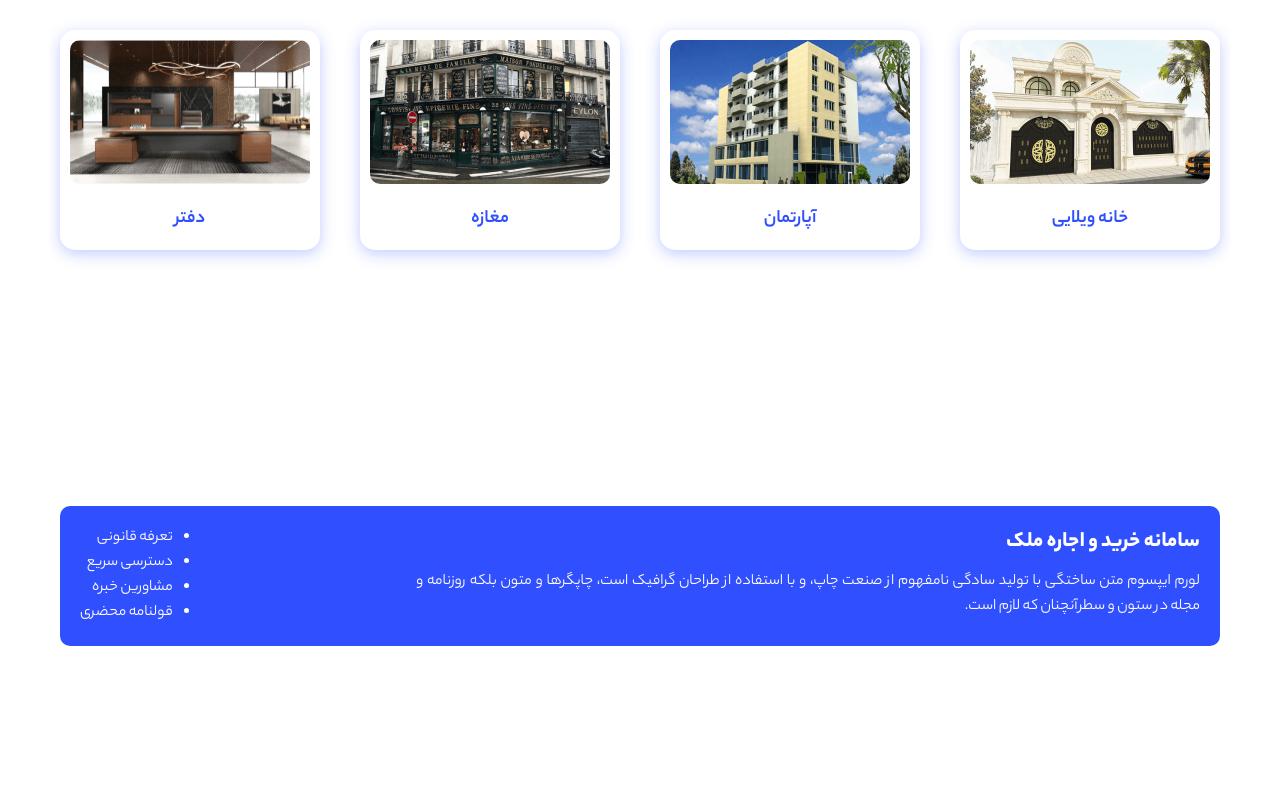
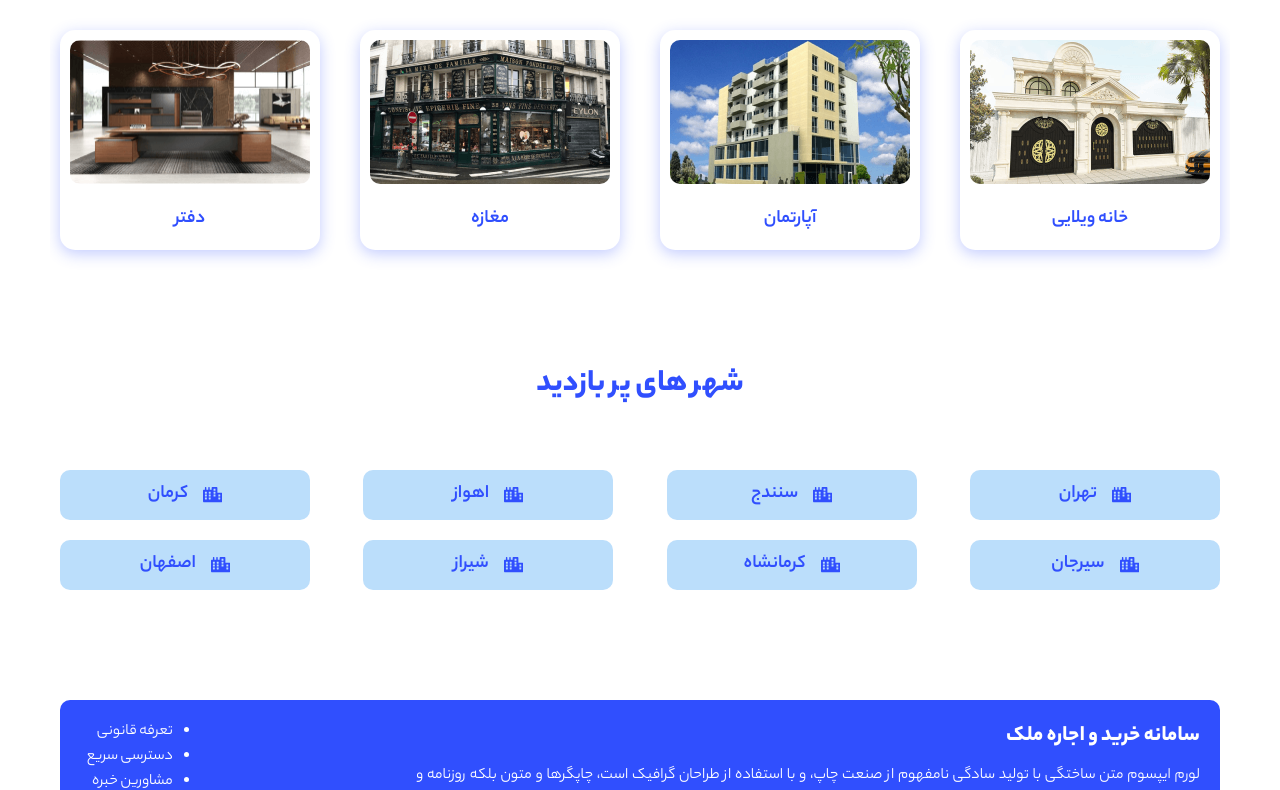
Before and after one commit to zahra-shahriaripour82/Real-Estate-Project, a Next.js app: page / in a window 1280 px wide. Shown: the part 465-1255 px from the top of the page. Before the commit the page ends 1131 px from the top, so only its background shows below. Built offline with nearby package versions, Linux system fonts and the light colour scheme; no server answers.

Commit message:
feat: add cities in homepage.tsx

```diff
--- a/src/components/template/homePage/HomePage.tsx
+++ b/src/components/template/homePage/HomePage.tsx
@@ -1,7 +1,12 @@
-import { categoryCardData, services } from "@/constants/HomePageConstants";
-import CategoryCard from "@/module/categoryCard/categoryCard";
+import {
+  categoryCardData,
+  cities,
+  services,
+} from "@/constants/HomePageConstants";
+import CategoryCard from "@/module/categoryCard/CategoryCard";
 
 import styles from "@/template/homePage/HomePage.module.css";
+import { FaCity } from "react-icons/fa";
 import { FiCircle } from "react-icons/fi";
 function HomePage() {
   return (
@@ -24,6 +29,17 @@
           <CategoryCard key={i} name={category.name} title={category.title} />
         ))}
       </div>
+      <div className={styles.city}>
+        <h3>شهر های پر بازدید</h3>
+        <ul>
+          {cities.map((city) => (
+            <li key={city}>
+              <FaCity />
+              <span>{city}</span>
+            </li>
+          ))}
+        </ul>
+      </div>
     </div>
   );
 }
```
